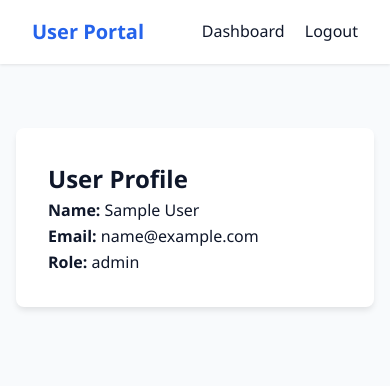
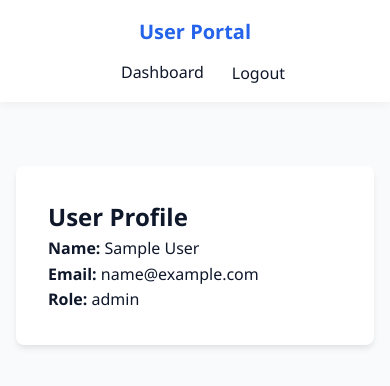
Before and after one commit to Adhirajj07/User-Admin_task, a plain HTML site: page frontend/profile.html in a window 390 px wide. Drawn offline with Linux system fonts and the light colour scheme; sample sign-in values are in the browser's storage.

Commit message:
made some changes about the responsiveness

```diff
--- a/frontend/css/style.css
+++ b/frontend/css/style.css
@@ -148,3 +148,43 @@ th { background-color: #f1f5f9; }
 .alert-success { background-color: #dcfce7; color: var(--success); }
 
 .hidden { display: none; }
+
+/* Responsive Navbar Fixes */
+.navbar {
+  display: flex;
+  justify-content: space-between;
+  align-items: center;
+  padding: 1rem 1.5rem;
+  background-color: #ffffff;
+  box-shadow: 0 2px 10px rgba(0, 0, 0, 0.05);
+  flex-wrap: wrap; /* Prevents overflow */
+}
+
+.nav-links {
+  display: flex;
+  gap: 1rem;
+  align-items: center;
+  list-style: none;
+  margin: 0;
+  padding: 0;
+}
+
+/* Mobile Screens (Width 600px and below) */
+@media (max-width: 600px) {
+  .navbar {
+    flex-direction: column;
+    align-items: center;
+    gap: 0.75rem;
+    padding: 1rem;
+  }
+
+  .nav-links {
+    flex-wrap: wrap;
+    justify-content: center;
+    gap: 0.75rem;
+  }
+
+  .logo {
+    margin-bottom: 0.25rem;
+  }
+}
```
